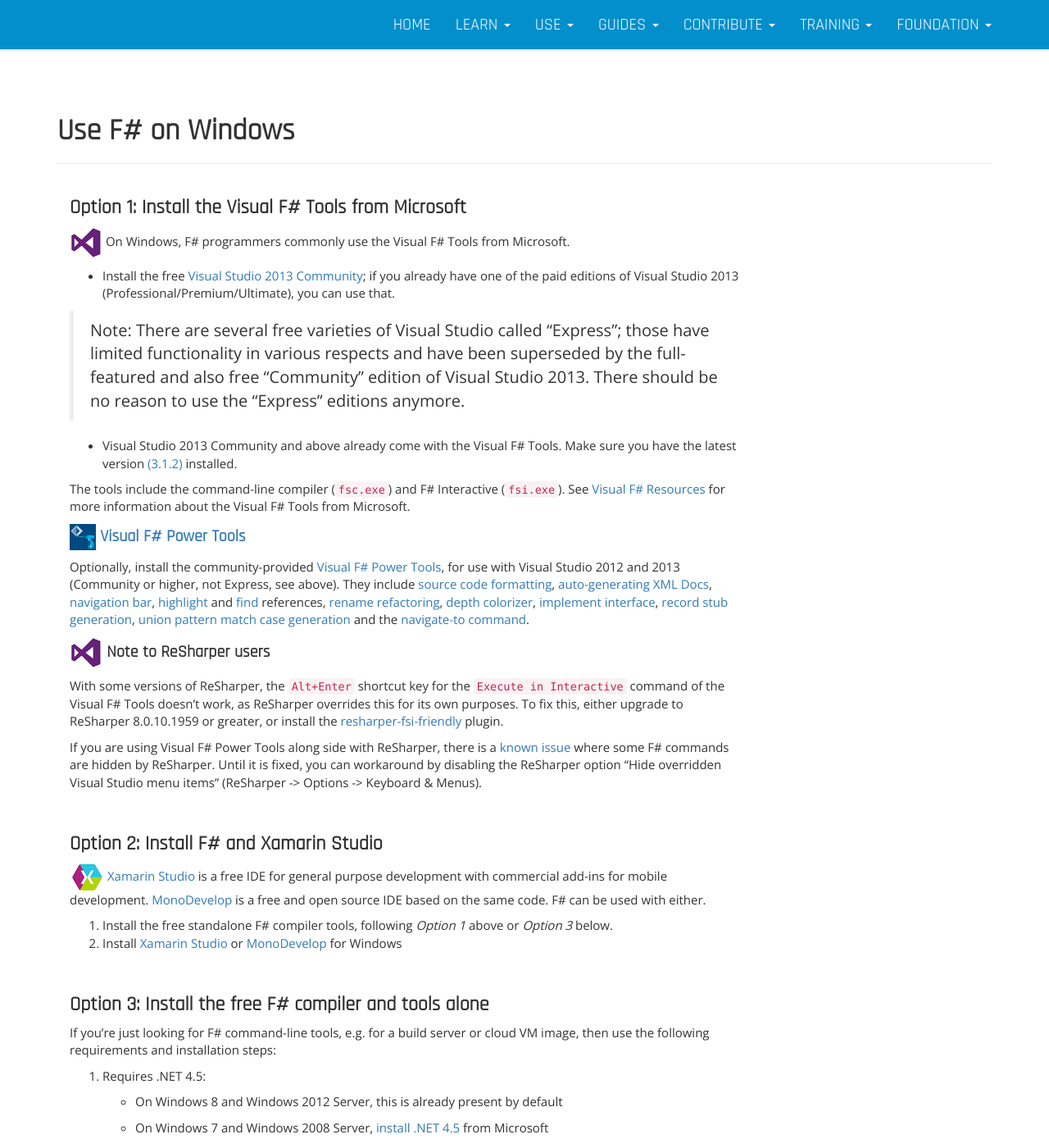
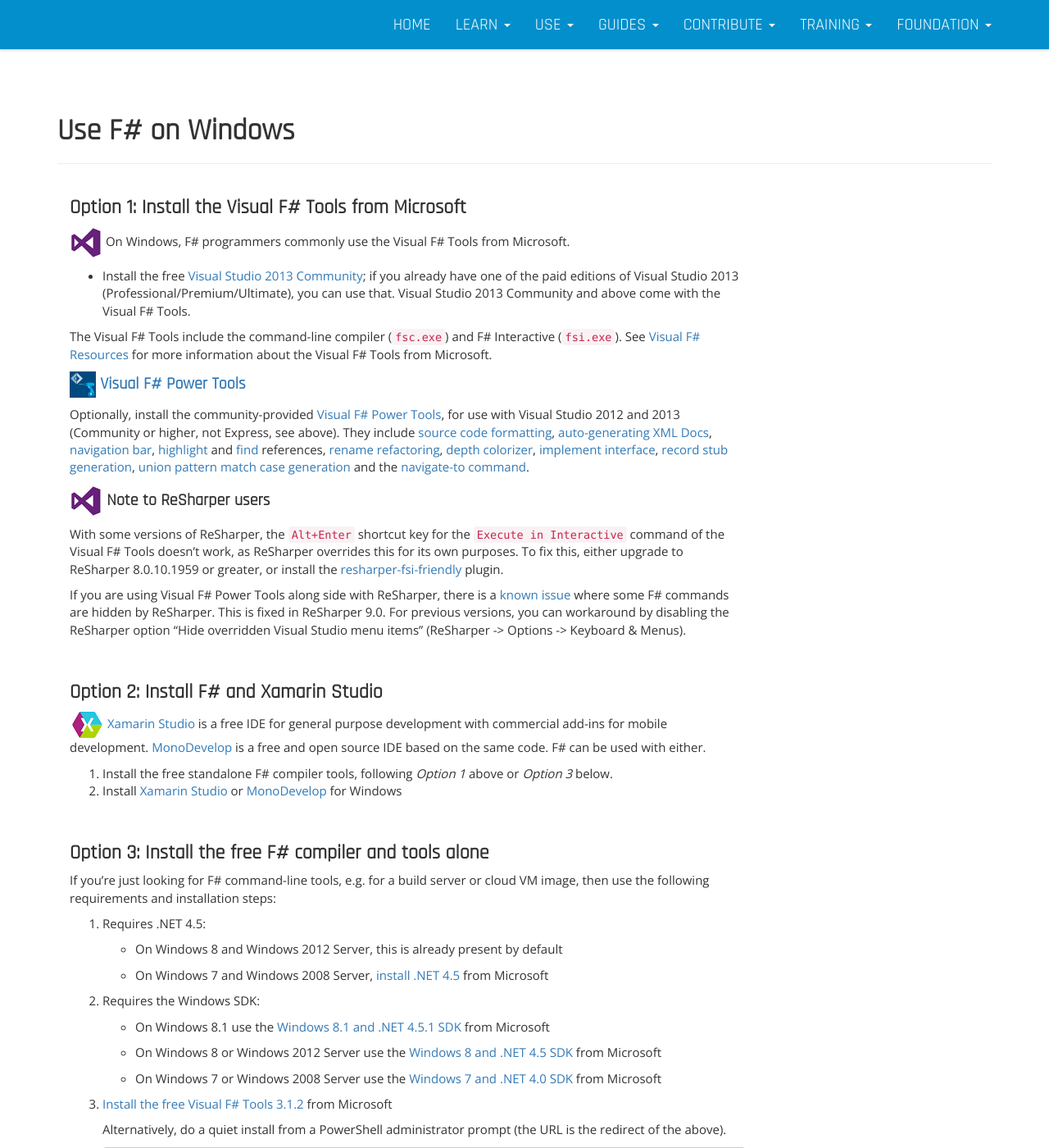
Before and after one commit to fsharp/fsharp.org, a Jekyll site: the page built from use/windows/index.md, in a window 1280 px wide and 1400 px high. Shown: the whole window at 82% size. Built offline with Jekyll 4.4.1, drawn with Linux system fonts in a browser that asks for light colours; nearby versions of some CDN libraries.

Commit message:
Update index.md

```diff
--- a/use/windows/index.md
+++ b/use/windows/index.md
@@ -9,13 +9,9 @@
 
 ![logo](/images/thumbs/vstudio.png)&nbsp;On Windows, F# programmers commonly use the Visual F# Tools from Microsoft.
 
-*  Install the free [Visual Studio 2013 Community](http://www.visualstudio.com/en-us/products/visual-studio-community-vs.aspx); if you already have one of the paid editions of Visual Studio 2013 (Professional/Premium/Ultimate), you can use that.
+*  Install the free [Visual Studio 2013 Community](http://www.visualstudio.com/en-us/products/visual-studio-community-vs.aspx); if you already have one of the paid editions of Visual Studio 2013 (Professional/Premium/Ultimate), you can use that.  Visual Studio 2013 Community and above come with the Visual F# Tools.
 
-> Note: There are several free varieties of Visual Studio called "Express"; those have limited functionality in various respects and have been superseded by the full-featured and also free "Community" edition of Visual Studio 2013. There should be no reason to use the "Express" editions anymore.
-
-*  Visual Studio 2013 Community and above already come with the Visual F# Tools. Make sure you have the latest version [(3.1.2)](http://www.microsoft.com/download/details.aspx?id=44011) installed.
-
-The tools include the command-line compiler (`fsc.exe`) and F# Interactive (`fsi.exe`).
+The Visual F# Tools include the command-line compiler (`fsc.exe`) and F# Interactive (`fsi.exe`).
 See [Visual F# Resources](http://msdn.microsoft.com/en-us/vstudio/hh388569.aspx) for more information about the Visual F# Tools from Microsoft.
 
 #### ![logo](/images/thumbs/FSharpVSPowerTools.png)&nbsp;[Visual F# Power Tools](http://fsprojects.github.io/VisualFSharpPowerTools/) ####
@@ -38,7 +34,8 @@
 command of the Visual F# Tools  doesn't work, as ReSharper overrides this for its own purposes.
 To fix this, either upgrade to ReSharper 8.0.10.1959 or greater, or install the [resharper-fsi-friendly](https://github.com/citizenmatt/resharper-fsi-friendly) plugin.
 
-If you are using Visual F# Power Tools along side with ReSharper, there is a [known issue](http://youtrack.jetbrains.com/issue/RSRP-409199) where some F# commands are hidden by ReSharper. Until it is fixed, you can workaround by disabling the ReSharper option "Hide overridden Visual Studio menu items" (ReSharper -> Options -> Keyboard & Menus).
+If you are using Visual F# Power Tools along side with ReSharper, there is a [known issue](http://youtrack.jetbrains.com/issue/RSRP-409199) where some F# commands are hidden by ReSharper. This
+is fixed in ReSharper 9.0. For previous versions, you can workaround by disabling the ReSharper option "Hide overridden Visual Studio menu items" (ReSharper -> Options -> Keyboard & Menus).
 
 <br />
 
```
